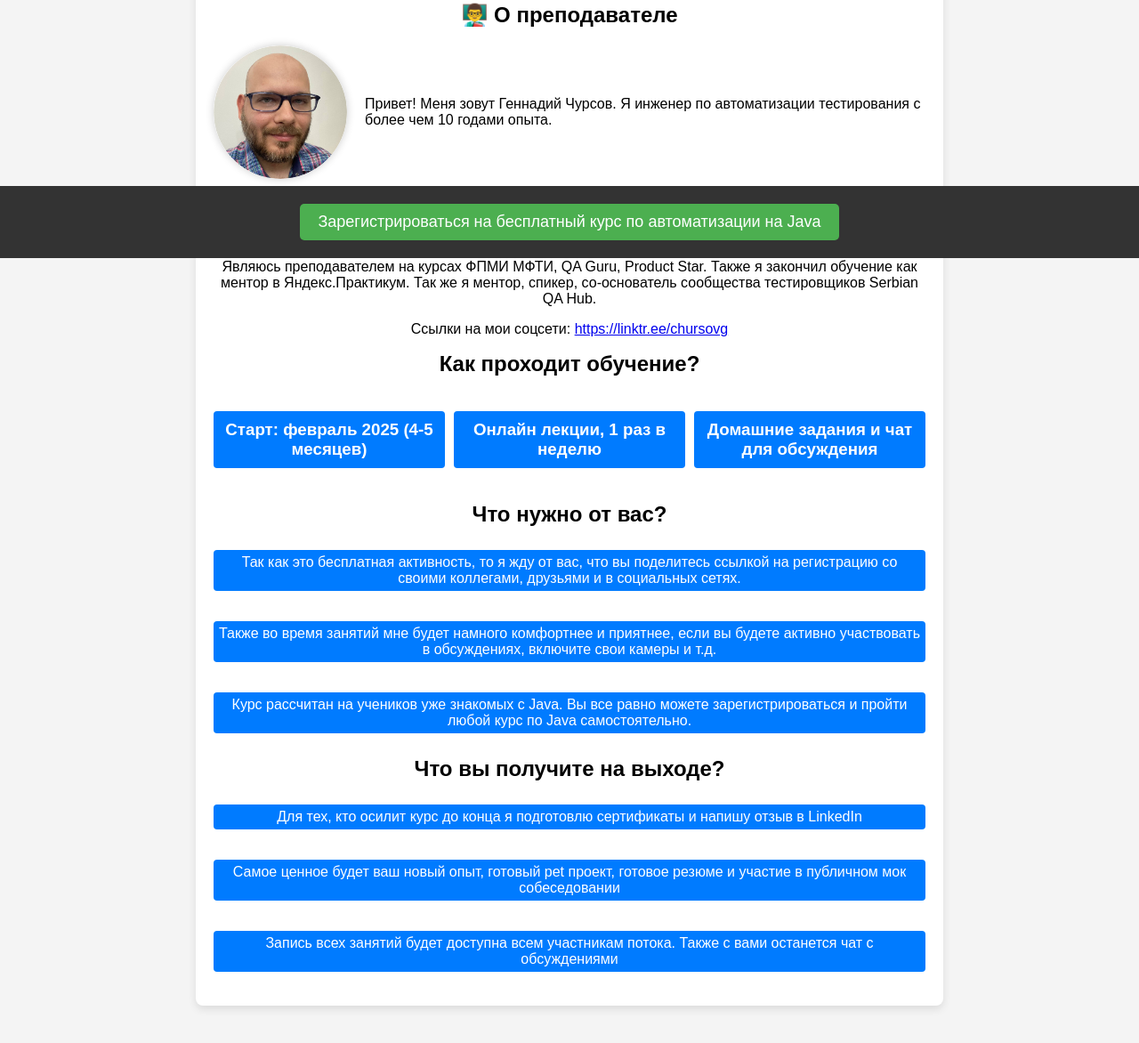
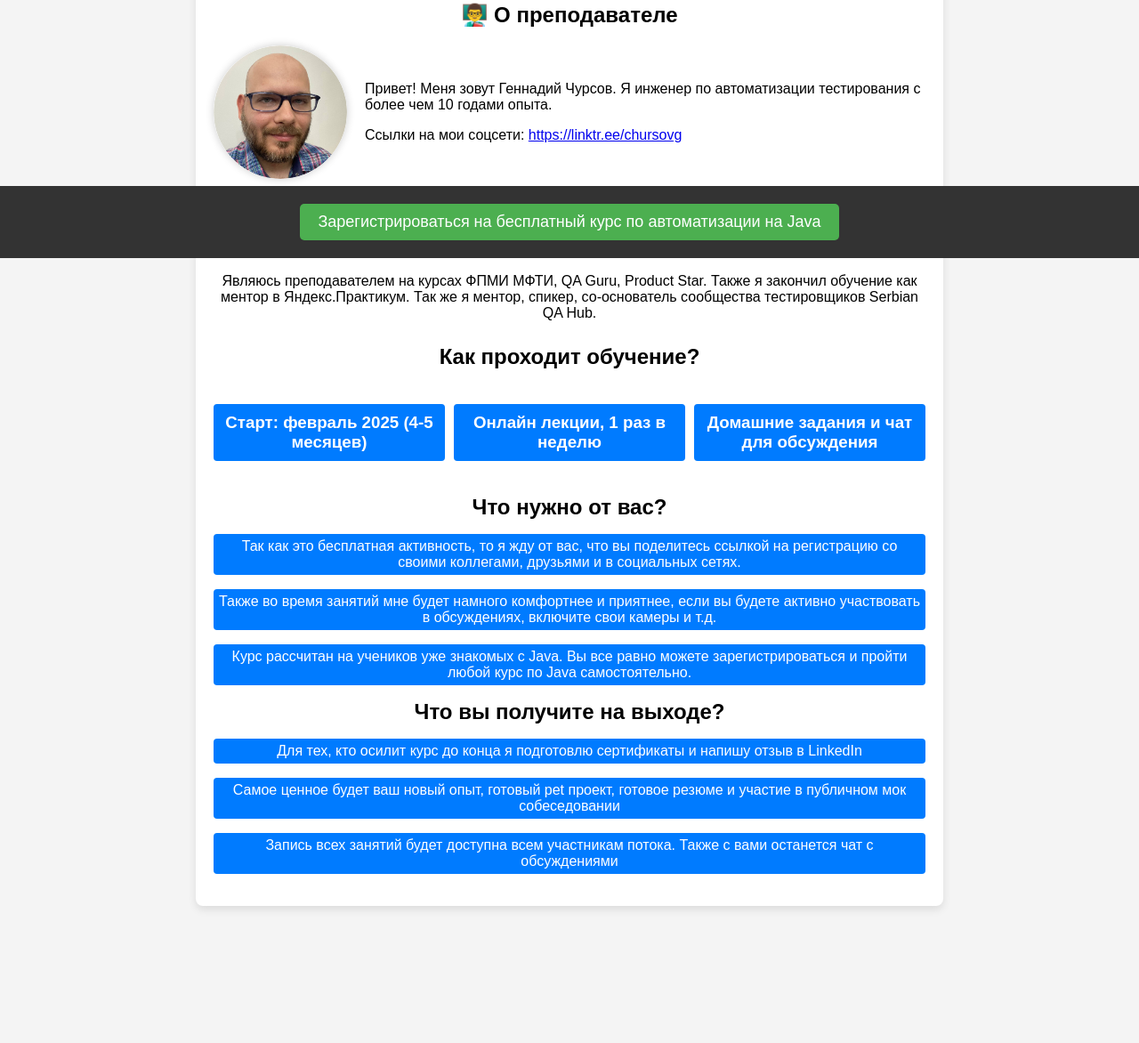
Before and after one commit to topsycreed/free-java-automation-course, a plain HTML site: page index.html in a window 1280 px wide. Shown: the part 510-1682 px from the top of the page at 89% size. After the commit the page ends 1608 px from the top, so only its background shows below. Drawn offline with Linux system fonts and the light colour scheme.

Commit message:
Updated site

```diff
--- a/assets/styles.css
+++ b/assets/styles.css
@@ -7,7 +7,7 @@ body, html {
   justify-content: center;
   align-items: center;
   background-color: #f4f4f4;
-  padding-bottom: 30px;
+  padding-bottom: 40px;
 }
 
 .container {
@@ -75,26 +75,12 @@ footer {
   text-align: center;
 }
 
-.what-you-need {
-  display: grid;
-  grid-template-columns: repeat(1, 1fr);
-  gap: 2px;
-  margin: 2px 0;
-}
-
 .what-you-need p {
   background: #007BFF;
   color: #fff;
   padding: 5px;
   border-radius: 4px;
   text-align: center;
-}
-
-.outcome {
-  display: grid;
-  grid-template-columns: repeat(1, 1fr);
-  gap: 2px;
-  margin: 2px 0;
 }
 
 .outcome p {
@@ -126,6 +112,15 @@ footer {
   text-align: left;
 }
 
+.instructor-info-below {
+  text-align: center;
+  white-space: normal; /* Убирает ограничения по переносу текста */
+  overflow: hidden; /* Прячет текст, выходящий за пределы, если нужно */
+  text-overflow: ellipsis; /* Добавляет троеточие, если текст слишком длинный */
+  margin: 2px 0; /* Отступы сверху и снизу */
+  word-wrap: break-word; /* Разрешает разрывать длинные слова */
+}
+
 /* Стили для кнопки регистрации */
 .registration {
     position: fixed;
--- a/index.html
+++ b/index.html
@@ -40,12 +40,12 @@
           <img src="assets/teacher.png" alt="Преподаватель курса" class="instructor-photo">
           <div class="instructor-info">
             <p>Привет! Меня зовут Геннадий Чурсов. Я инженер по автоматизации тестирования с более чем 10 годами опыта.</p>
+			<p>Ссылки на мои соцсети: <a href="https://linktr.ee/chursovg" target="_blank">https://linktr.ee/chursovg</a></p>
           </div>
         </div>
-		<div>
+		<div class="instructor-info-below">
 			<p>Я работал с Java, JS, Selenium, Selenide, Playwright, RestAssured, и внедрял фреймворки в крупных проектах. Я работал в таких компаниях, как: Staff AQA/Engineering manager - Grid Dynamics (проекты Google и American Eagle), Lead SDET - B2Broker, Lead AQA - Альфа-Банк.</p>
 			<p>Являюсь преподавателем на курсах ФПМИ МФТИ, QA Guru, Product Star. Также я закончил обучение как ментор в Яндекс.Практикум. Так же я ментор, спикер, со-основатель сообщества тестировщиков Serbian QA Hub.</p>
-			<p>Ссылки на мои соцсети: <a href="https://linktr.ee/chursovg" target="_blank">https://linktr.ee/chursovg</a></p>
 		</div>
       </section>
 
```
